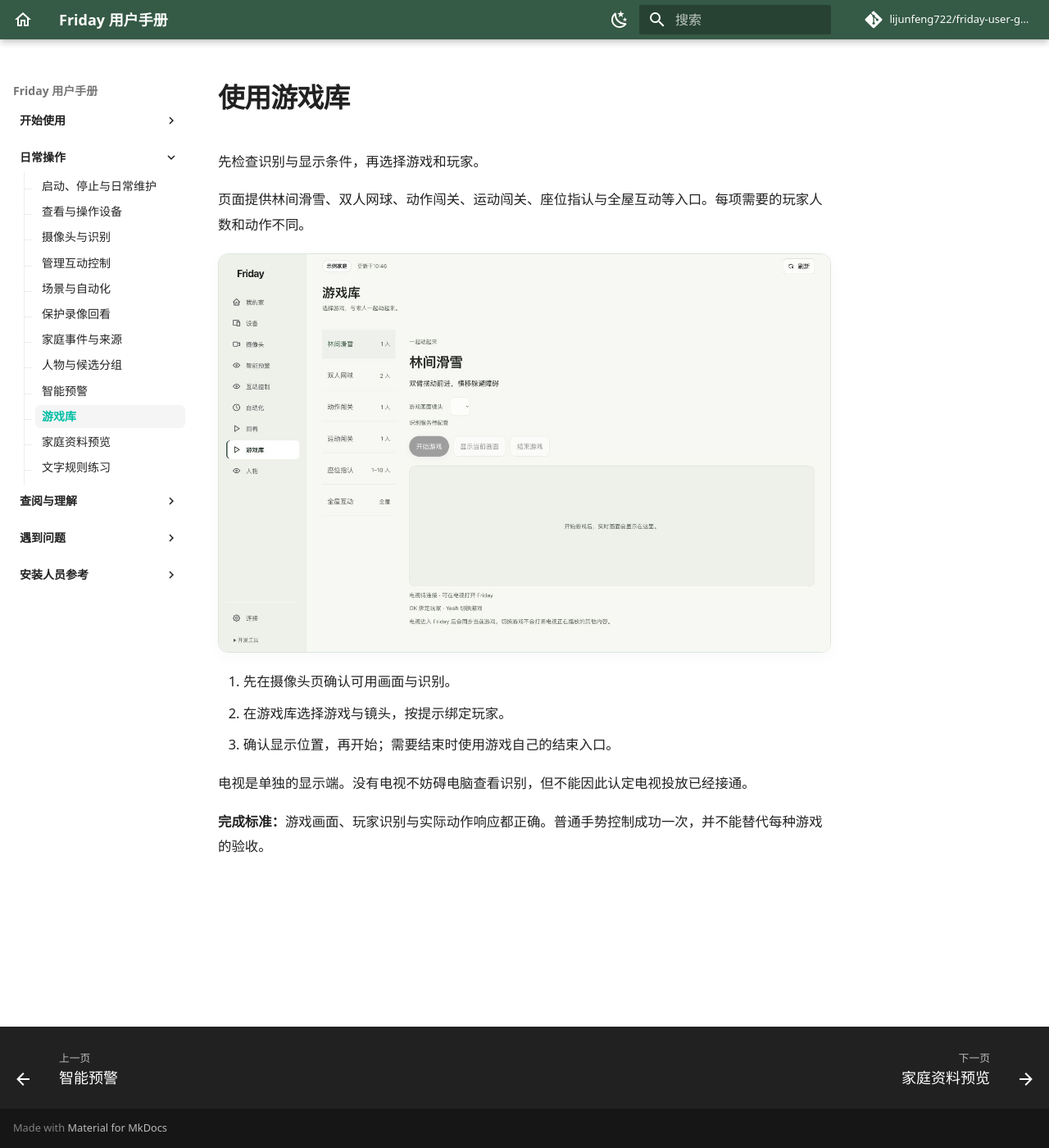
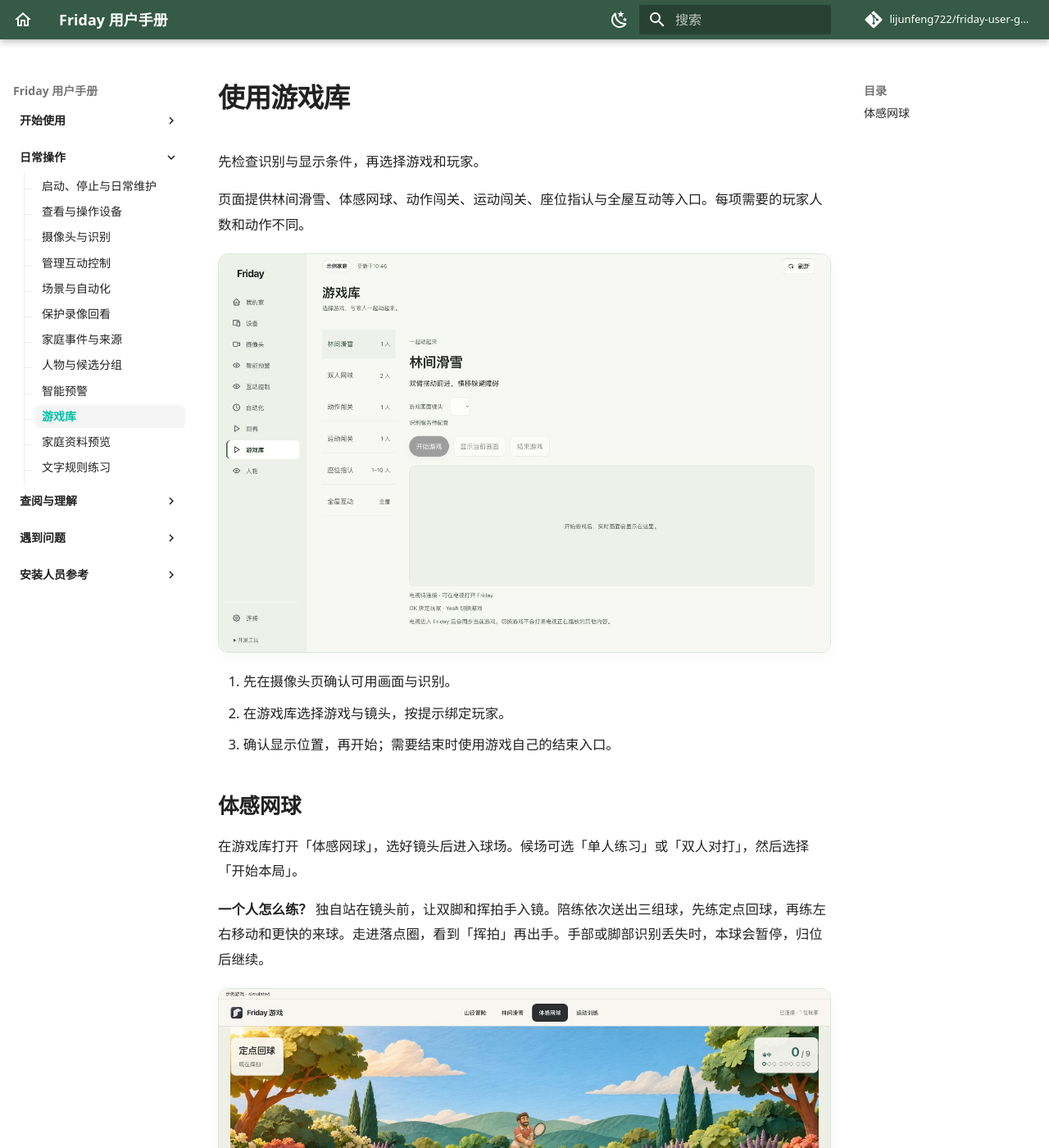
Before and after one commit to lijunfeng722/friday-user-guide, an MkDocs documentation site: the page built from docs/guides/games.md, in a window 1280 px wide and 1400 px high. Shown: the whole window at 82% size. Built offline with MkDocs 1.6.1 and Material for MkDocs 9.7.7, drawn with Linux system fonts in a browser that asks for light colours; comment, search, counter and statistics services are not loaded; some of the changed text lies outside the part shown.

Commit message:
文档：同步体感网球单人练习步骤与成绩

```diff
--- a/docs/guides/games.md
+++ b/docs/guides/games.md
@@ -2,7 +2,7 @@
 
 先检查识别与显示条件，再选择游戏和玩家。
 
-页面提供林间滑雪、双人网球、动作闯关、运动闯关、座位指认与全屋互动等入口。每项需要的玩家人数和动作不同。
+页面提供林间滑雪、体感网球、动作闯关、运动闯关、座位指认与全屋互动等入口。每项需要的玩家人数和动作不同。
 
 ![游戏库示例，识别服务未配置时开始按钮不可用](../assets/screenshots/friday-games.jpg)
 
@@ -10,6 +10,20 @@
 2. 在游戏库选择游戏与镜头，按提示绑定玩家。
 3. 确认显示位置，再开始；需要结束时使用游戏自己的结束入口。
 
+## 体感网球
+
+在游戏库打开「体感网球」，选好镜头后进入球场。候场可选「单人练习」或「双人对打」，然后选择「开始本局」。
+
+**一个人怎么练？** 独自站在镜头前，让双脚和挥拍手入镜。陪练依次送出三组球，先练定点回球，再练左右移动和更快的来球。走进落点圈，看到「挥拍」再出手。手部或脚部识别丢失时，本球会暂停，归位后继续。
+
+![单人练习的落点圈与挥拍提示，示例游戏](../assets/screenshots/friday-tennis-practice-return.jpg)
+
+九球结束后可以查看命中和最长连击，选择「再练一轮」或「双人对打」。
+
+![单人练习的九球成绩和重练入口，示例游戏](../assets/screenshots/friday-tennis-practice-results.jpg)
+
+**两个人怎么开球？** 并排站好，双脚入镜。左侧的 1 号先发球，看到自己的发球提示后挥拍。首分后换发，此后每两分轮换。
+
 电视是单独的显示端。没有电视不妨碍电脑查看识别，但不能因此认定电视投放已经接通。
 
 **完成标准：**游戏画面、玩家识别与实际动作响应都正确。普通手势控制成功一次，并不能替代每种游戏的验收。
```
Also changed, not shown: USER_MANUAL.md (+15 -1 lines), docs/assets/screenshots/friday-tennis-practice-results.jpg (added), docs/assets/screenshots/friday-tennis-practice-return.jpg (added).
